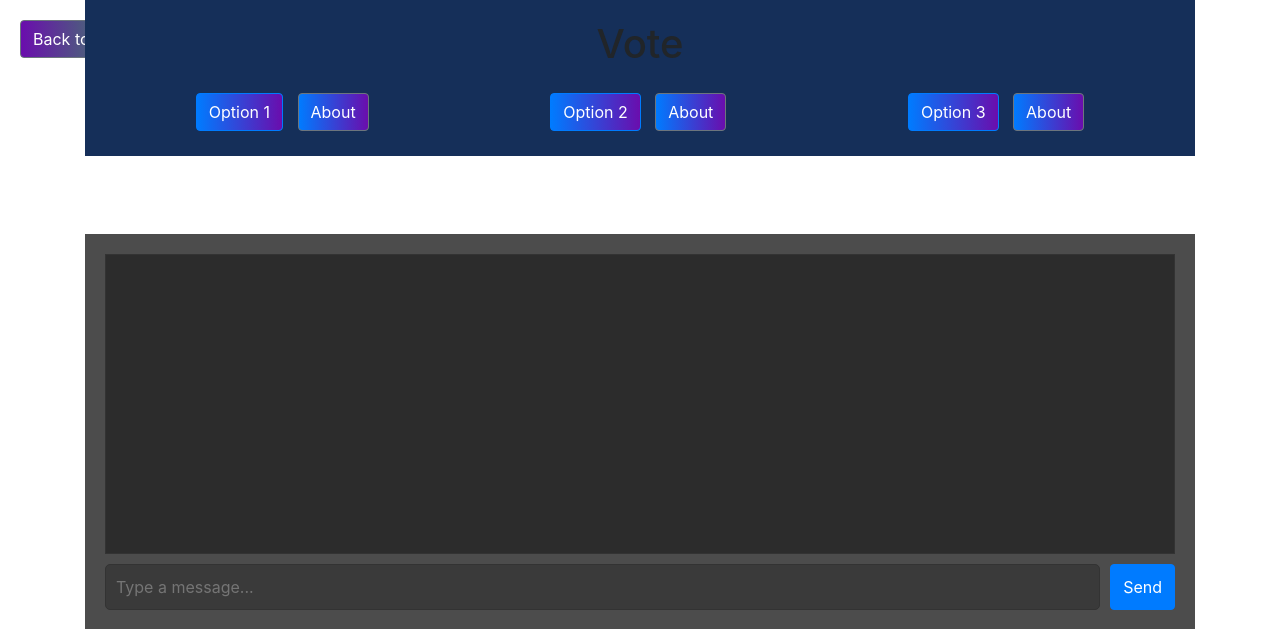
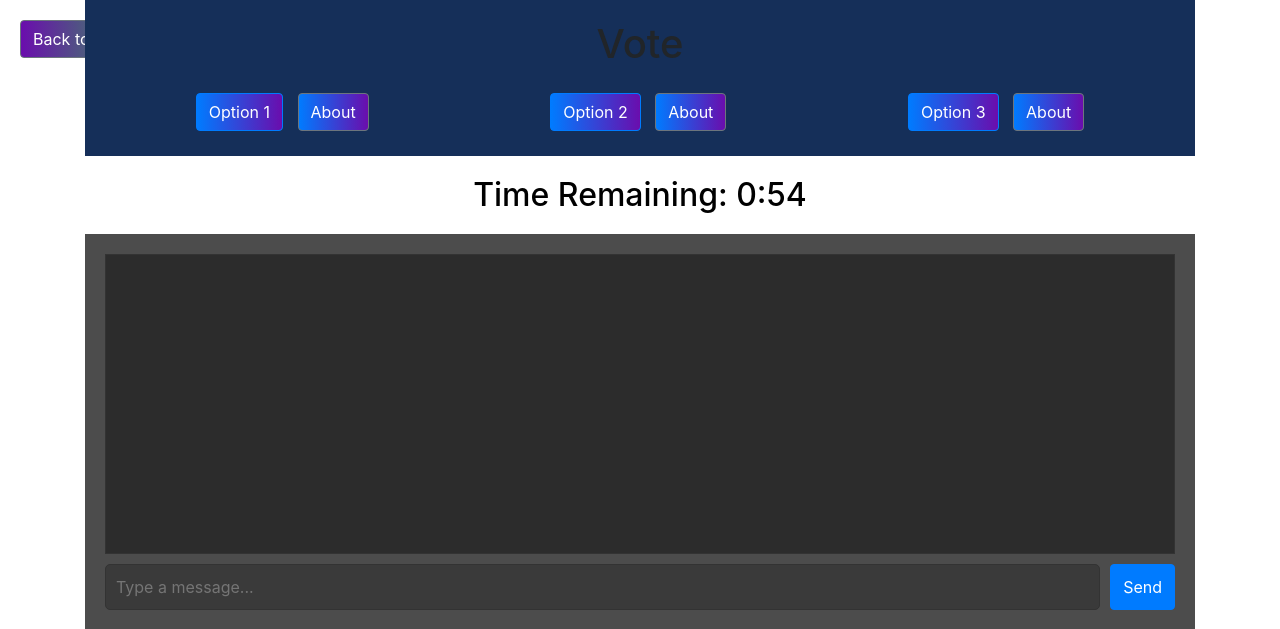
Before and after one commit to PAN-DA-BOI/urbex-site, a PHP site: page /vote/vote.html in a window 1280 px wide. Shown: the top 629 px of the page. Run offline with PHP 8.4, Linux system fonts and the light colour scheme; some libraries are stand-ins or nearby versions.

Commit message:
css changes

```diff
--- a/vote/vote.css
+++ b/vote/vote.css
@@ -40,6 +40,10 @@ body {
     transition: background 1.5s;
 }
 
+h2 {
+	color:#000000;
+}
+
 .vote-button:hover {
     background: linear-gradient(to right, #6a0dad, #dc3545);
 }
@@ -66,7 +70,7 @@ body {
     text-align: center;
     margin: 20px 0;
     font-size: 1.5em;
-    color: #ffffff;
+    color: #000000;
 }
 
 .chat-container {
```
